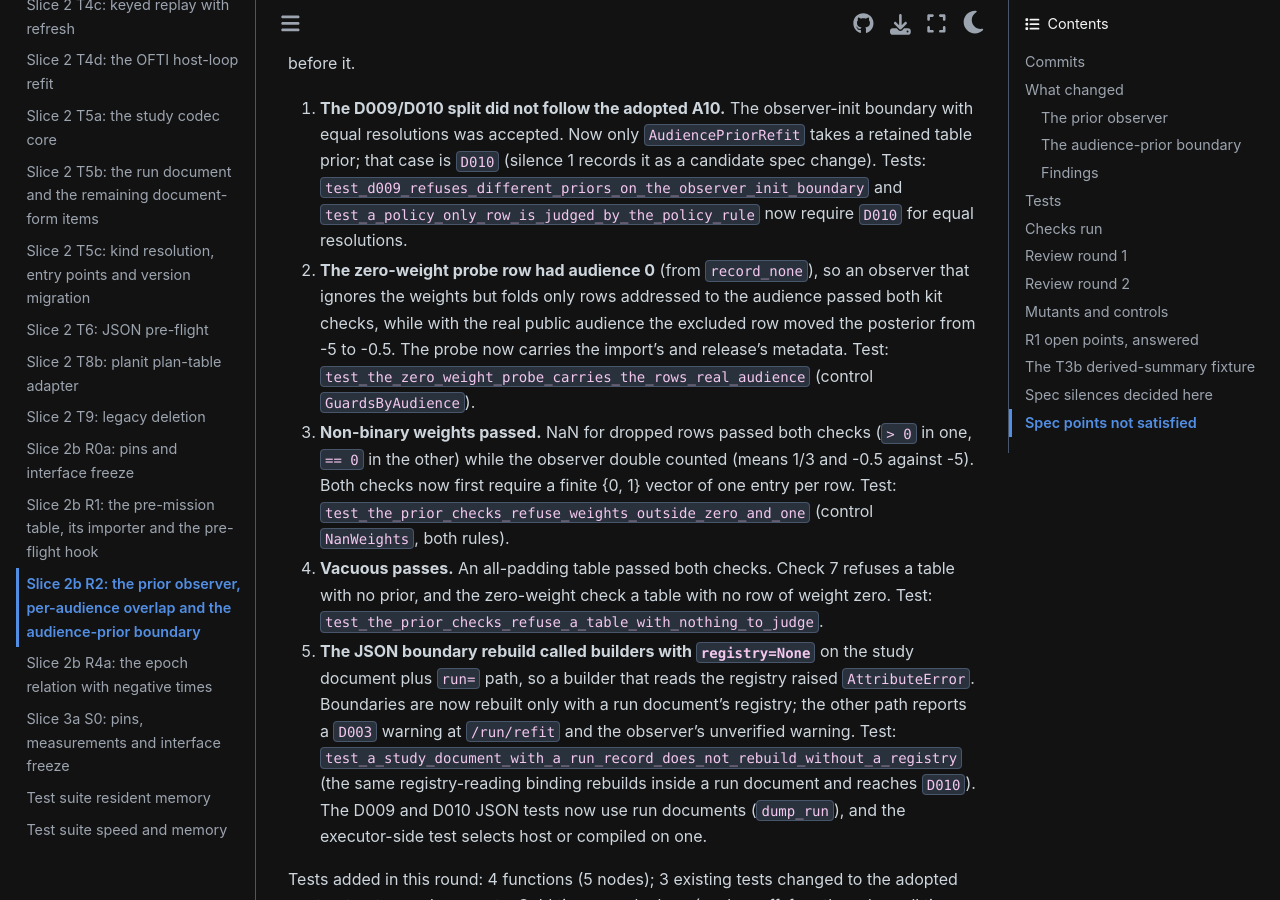
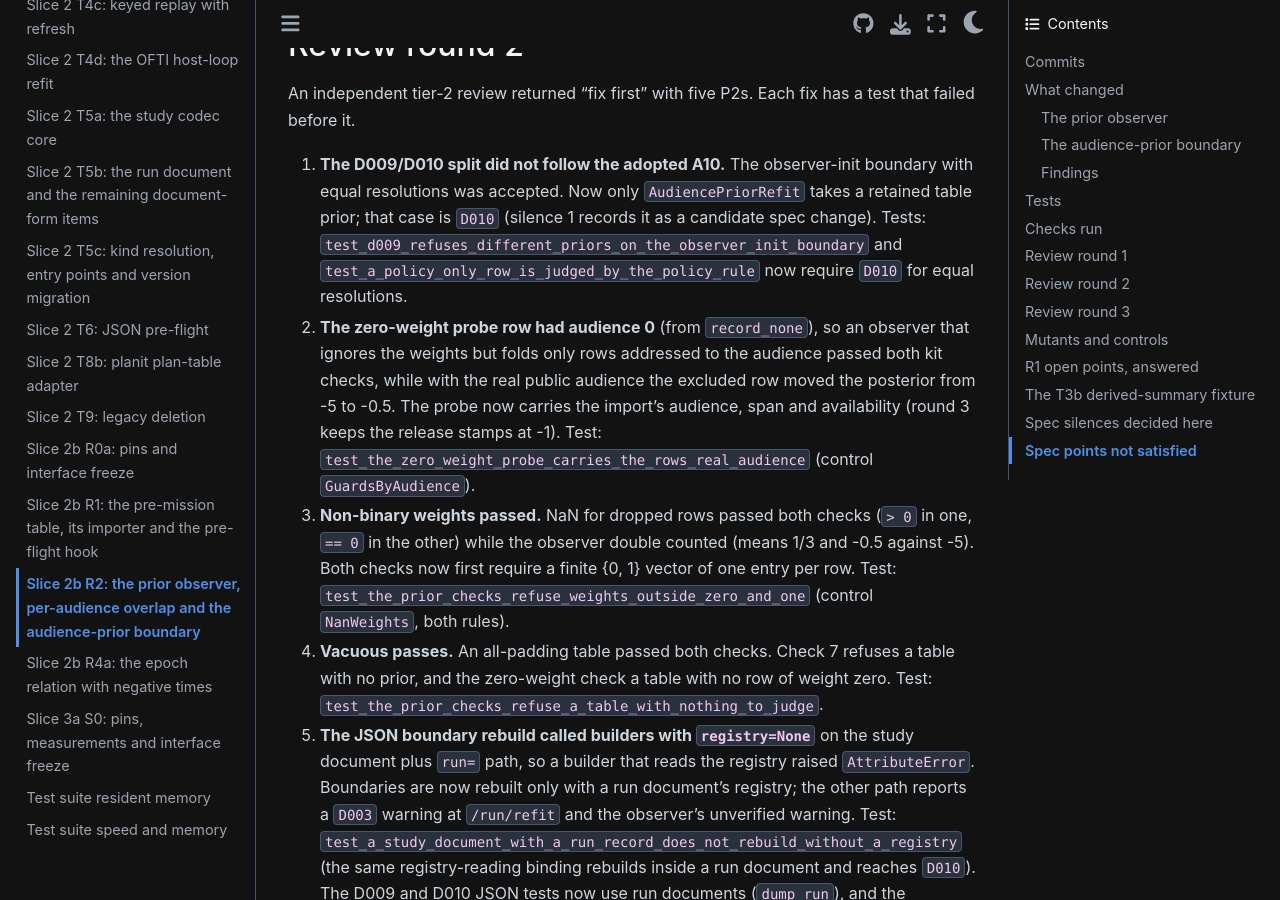
Before and after one commit to CoreySpohn/spaceodyssey, a Sphinx documentation site: the page built from docs/changes/slice-2b-r2.md, in a window 1280 px wide and 900 px high, scrolled down 7591 px. Built offline with Sphinx 7.4.7 and the Sphinx Book theme 1.1.4, drawn with Linux system fonts in a browser that asks for light colours; pages that are not in the unit, such as notebooks, are missing from menus; some of the changed text lies outside the part shown.

Commit message:
docs(changes): slice 2b R2 review round 3

```diff
--- a/docs/changes/slice-2b-r2.md
+++ b/docs/changes/slice-2b-r2.md
@@ -22,6 +22,8 @@
 8. this record (`716c7fa`)
 9. review round 2 (independent tier-2 review) fixes: `38ac5bb`, `22e0b01`,
    `aab7092`, and this record's update (see "Review round 2")
+10. review round 3 fix: the probe keeps the release stamps unset, with this
+    record's update (see "Review round 3")
 
 Commit 2 is about 900 lines (the new module, the finding codes and the seeded
 pre-flight cases that keep `test_every_code_has_a_seeded_mistake` green land
@@ -197,9 +199,10 @@
 2. **The zero-weight probe row had audience 0** (from `record_none`), so an observer
    that ignores the weights but folds only rows addressed to the audience passed
    both kit checks, while with the real public audience the excluded row moved the
-   posterior from -5 to -0.5. The probe now carries the import's and release's
-   metadata. Test: `test_the_zero_weight_probe_carries_the_rows_real_audience`
-   (control `GuardsByAudience`).
+   posterior from -5 to -0.5. The probe now carries the import's audience, span
+   and availability (round 3 keeps the release stamps at -1). Test:
+   `test_the_zero_weight_probe_carries_the_rows_real_audience` (control
+   `GuardsByAudience`).
 3. **Non-binary weights passed.** NaN for dropped rows passed both checks (`> 0` in
    one, `== 0` in the other) while the observer double counted (means 1/3 and -0.5
    against -5). Both checks now first require a finite {0, 1} vector of one entry
@@ -244,6 +247,16 @@
   (5.48 s under the parallel load), not touched here.
 - ruff, the internal-reference, domain-word and core-import checks, and
   `pre-commit run` over the branch: clean.
+
+## Review round 3
+
+The scoped review of round 2 confirmed the five fixes and found one new P2: the probe
+row set `accepted_tick` and `released_tick` to 0, but `h_release` calls both fold
+methods while those stamps are still -1. An observer that ignores the weights and
+folds only unstamped rows passed both prior kit checks, while the real import gives
+a policy mean of -0.5 instead of -5. The probe now keeps both stamps at -1. Test
+(failed before the fix): `test_the_zero_weight_probe_is_the_row_as_it_is_at_fold_time`
+(control `FoldsUnstamped`; unit).
 
 ## Mutants and controls
 
@@ -348,8 +361,9 @@
     finite {0, 1} vector fail both checks; check 7 refuses a table with no prior and
     the zero-weight check a table with no row of weight zero (inside
     `check_folded_once` such a table adds no failure). The zero-weight probe row
-    carries the import's metadata: the row's audience, its span, availability at
-    tick 0 and the release stamps of the audiences it is addressed to.
+    is the row as the observer folds it: the import's audience, span and
+    availability at tick 0, with `accepted_tick` and `released_tick` still -1 (the
+    release folds a row before it stamps it).
 
 ## Spec points not satisfied
 
```
